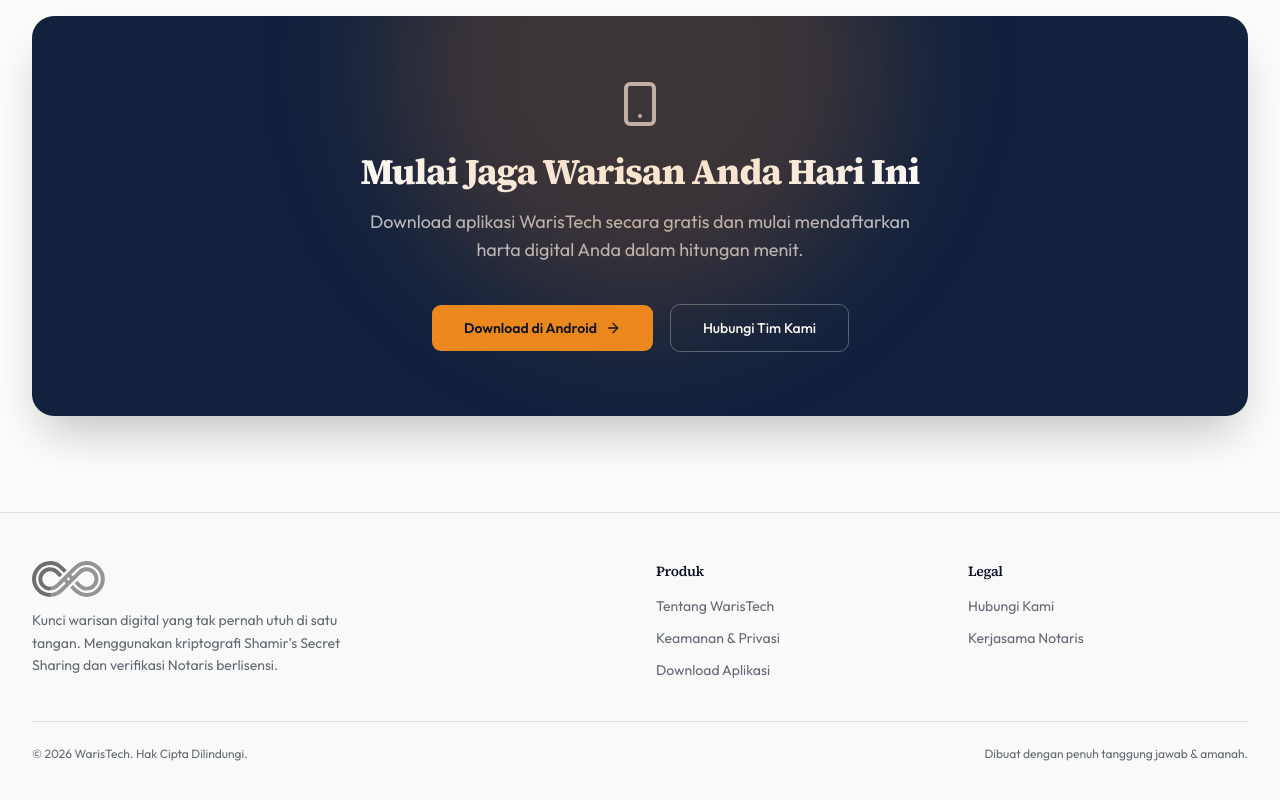
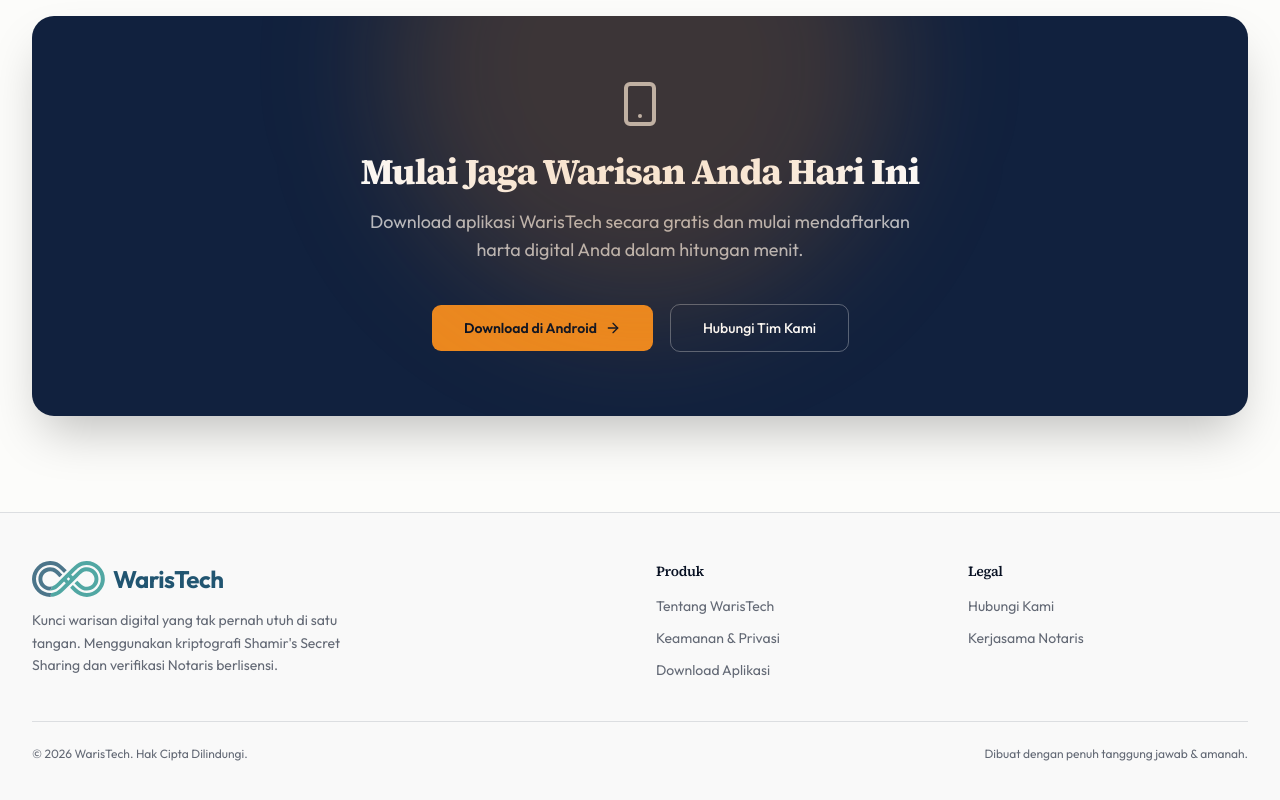
Before and after one commit to erlaaaand/waristech-web, a Next.js app: page / in a window 1280 px wide. Shown: the part 3158-3958 px from the top of the page. Built offline with nearby package versions, Linux system fonts and the light colour scheme.

Commit message:
update: add WarisTech beside logo's(footer)

```diff
--- a/src/components/public/public-footer.tsx
+++ b/src/components/public/public-footer.tsx
@@ -26,8 +26,12 @@
                 alt="WarisTech Logo"
                 width={140}
                 height={36}
-                className="h-9 w-auto grayscale opacity-80 hover:grayscale-0 hover:opacity-100 transition-all"
+                className="h-9 w-auto opacity-80 hover:grayscale-0 hover:opacity-100 transition-all"
               />
+
+              <p className="text-2xl font-bold tracking-tight text-[#215571] dark:text-[#28938E]">
+              WarisTech
+            </p>
             </Link>
             <p className="mt-3 max-w-xs text-sm text-muted-foreground leading-relaxed">
               Kunci warisan digital yang tak pernah utuh di satu tangan. Menggunakan kriptografi Shamir&apos;s Secret Sharing dan verifikasi Notaris berlisensi.
```
